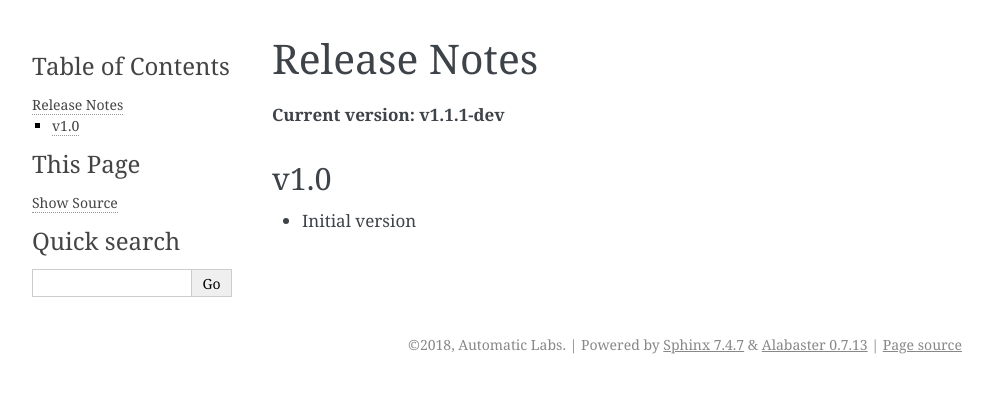
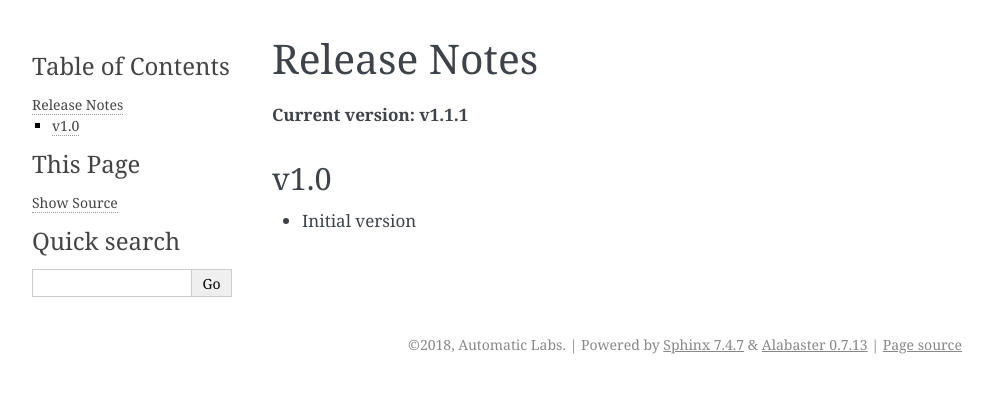
Before and after one commit to cloudchacho/taskhawk-python, a Sphinx documentation site: the page built from docs/releases.rst, in a window 1280 px wide. Shown: the top 393 px of the page, without its empty margins (148-1141 px from the left). Built offline with Sphinx 7.4.7, drawn with Linux system fonts in a browser that asks for light colours.

Commit message:
Bump version: 1.1.1-dev → 1.1.1

```diff
--- a/docs/conf.py
+++ b/docs/conf.py
@@ -32,7 +32,7 @@ author = 'Automatic Labs'
 # The short X.Y version
 version = '1.0'
 # The full version, including alpha/beta/rc tags
-release = '1.1.1-dev'
+release = '1.1.1'
 
 
 # -- General configuration ---------------------------------------------------
--- a/docs/releases.rst
+++ b/docs/releases.rst
@@ -1,7 +1,7 @@
 Release Notes
 =============
 
-**Current version: v1.1.1-dev**
+**Current version: v1.1.1**
 
 v1.0
 ~~~~
--- a/taskhawk/__init__.py
+++ b/taskhawk/__init__.py
@@ -7,7 +7,7 @@ taskhawk
 
 
 # semantic versioning (http://semver.org/)
-VERSION = '1.1.1-dev'
+VERSION = '1.1.1'
 
 
 from .models import Message, Priority  # noqa
```
Also changed, not shown: .bumpversion.cfg.
